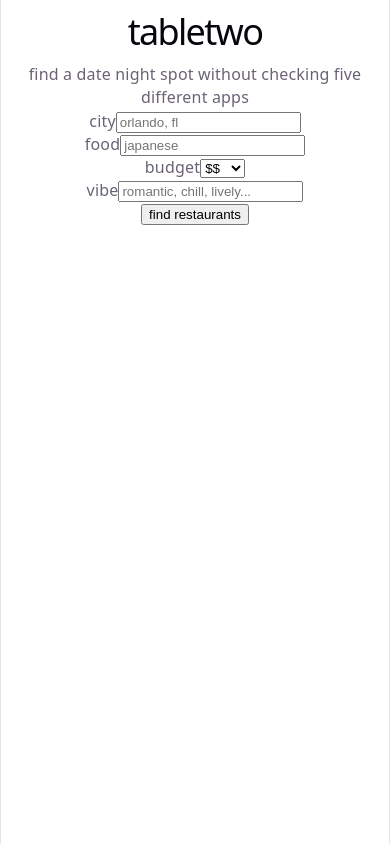
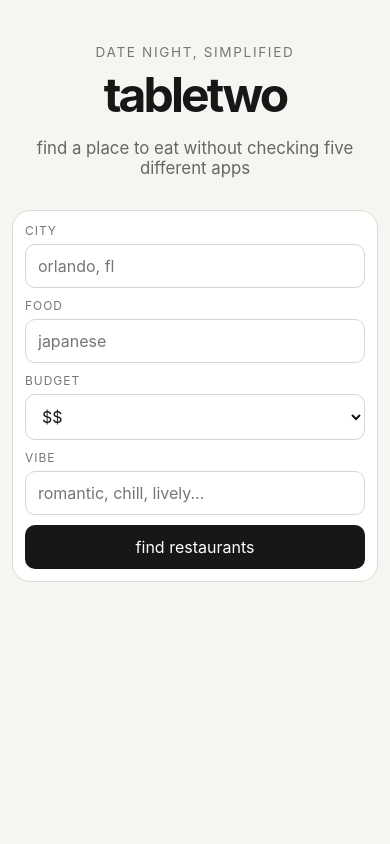
Before and after one commit to abnahomm/tabletwo, a React (Vite) app in the folder frontend/: page / in a window 390 px wide. Built offline with nearby package versions, Linux system fonts and the light colour scheme.

Commit message:
redesign restaurant search interface

```diff
--- a/frontend/src/App.css
+++ b/frontend/src/App.css
@@ -1,184 +1,239 @@
-.counter {
-  font-size: 16px;
-  padding: 5px 10px;
-  border-radius: 5px;
-  color: var(--accent);
-  background: var(--accent-bg);
-  border: 2px solid transparent;
-  transition: border-color 0.3s;
-  margin-bottom: 24px;
+:root {
+  font-family: Inter, system-ui, sans-serif;
+  color: #171717;
+  background: #f7f5f1;
+}
 
-  &:hover {
-    border-color: var(--accent-border);
+* {
+  box-sizing: border-box;
+}
+
+body {
+  margin: 0;
+  min-width: 320px;
+  min-height: 100vh;
+}
+
+button,
+input,
+select {
+  font: inherit;
+}
+
+.page {
+  width: min(1100px, calc(100% - 40px));
+  margin: 0 auto;
+  padding: 72px 0;
+}
+
+.hero {
+  max-width: 760px;
+  margin: 0 auto 72px;
+  text-align: center;
+}
+
+.eyebrow {
+  margin: 0 0 12px;
+  font-size: 0.85rem;
+  letter-spacing: 0.12em;
+  text-transform: uppercase;
+  color: #777;
+}
+
+.hero h1 {
+  margin: 0;
+  font-size: clamp(3rem, 8vw, 5.8rem);
+  line-height: 0.95;
+  letter-spacing: -0.06em;
+}
+
+.subtitle {
+  margin: 20px auto 32px;
+  max-width: 520px;
+  color: #666;
+  font-size: 1.05rem;
+}
+
+.search-form {
+  display: grid;
+  grid-template-columns: 1.3fr 1fr 0.7fr 1.3fr auto;
+  gap: 10px;
+  align-items: end;
+  padding: 12px;
+  background: white;
+  border: 1px solid #dedbd5;
+  border-radius: 18px;
+}
+
+.field {
+  display: flex;
+  flex-direction: column;
+  gap: 6px;
+  text-align: left;
+}
+
+.field label {
+  font-size: 0.75rem;
+  color: #777;
+  text-transform: uppercase;
+  letter-spacing: 0.08em;
+}
+
+.field input,
+.field select {
+  width: 100%;
+  padding: 11px 12px;
+  border: 1px solid #d8d5cf;
+  border-radius: 10px;
+  background: #fff;
+  color: #171717;
+  outline: none;
+}
+
+.field input:focus,
+.field select:focus {
+  border-color: #8e8a84;
+}
+
+.search-button {
+  border: 0;
+  border-radius: 10px;
+  padding: 12px 18px;
+  background: #171717;
+  color: white;
+  cursor: pointer;
+  white-space: nowrap;
+}
+
+.search-button:hover {
+  background: #2d2d2d;
+}
+
+.error {
+  margin-top: 16px;
+  color: #a13c3c;
+}
+
+.results {
+  padding-bottom: 40px;
+}
+
+.results-heading {
+  display: flex;
+  align-items: end;
+  justify-content: space-between;
+  gap: 20px;
+  margin-bottom: 18px;
+}
+
+.results-heading h2 {
+  margin: 0;
+  font-size: 1.8rem;
+}
+
+.results-heading p {
+  margin: 0;
+  color: #777;
+}
+
+.restaurant-grid {
+  display: grid;
+  grid-template-columns: repeat(2, minmax(0, 1fr));
+  gap: 14px;
+}
+
+.restaurant-card {
+  padding: 22px;
+  background: white;
+  border: 1px solid #dedbd5;
+  border-radius: 16px;
+}
+
+.card-top {
+  display: flex;
+  justify-content: space-between;
+  gap: 16px;
+  align-items: flex-start;
+}
+
+.restaurant-card h3 {
+  margin: 0 0 6px;
+  font-size: 1.25rem;
+}
+
+.meta,
+.address {
+  margin: 0;
+  color: #666;
+}
+
+.address {
+  margin-top: 14px;
+  line-height: 1.5;
+}
+
+.score {
+  min-width: 40px;
+  height: 40px;
+  display: grid;
+  place-items: center;
+  border-radius: 50%;
+  border: 1px solid #cfcac2;
+  font-weight: 700;
+}
+
+.reasons {
+  display: flex;
+  flex-wrap: wrap;
+  gap: 8px;
+  margin: 18px 0;
+}
+
+.reasons span {
+  padding: 6px 9px;
+  border-radius: 999px;
+  background: #f1eee9;
+  font-size: 0.8rem;
+  color: #57534e;
+}
+
+.yelp-link {
+  display: inline-block;
+  color: #171717;
+  font-weight: 600;
+  text-decoration: none;
+  border-bottom: 1px solid #171717;
+}
+
+.yelp-link:hover {
+  opacity: 0.65;
+}
+
+@media (max-width: 850px) {
+  .search-form {
+    grid-template-columns: 1fr 1fr;
   }
-  &:focus-visible {
-    outline: 2px solid var(--accent);
-    outline-offset: 2px;
+
+  .search-button {
+    grid-column: 1 / -1;
+  }
+
+  .restaurant-grid {
+    grid-template-columns: 1fr;
   }
 }
 
-.hero {
-  position: relative;
-
-  .base,
-  .framework,
-  .vite {
-    inset-inline: 0;
-    margin: 0 auto;
+@media (max-width: 560px) {
+  .page {
+    width: min(100% - 24px, 1100px);
+    padding-top: 44px;
   }
 
-  .base {
-    width: 170px;
-    position: relative;
-    z-index: 0;
+  .search-form {
+    grid-template-columns: 1fr;
   }
 
-  .framework,
-  .vite {
-    position: absolute;
-  }
-
-  .framework {
-    z-index: 1;
-    top: 34px;
-    height: 28px;
-    transform: perspective(2000px) rotateZ(300deg) rotateX(44deg) rotateY(39deg)
-      scale(1.4);
-  }
-
-  .vite {
-    z-index: 0;
-    top: 107px;
-    height: 26px;
-    width: auto;
-    transform: perspective(2000px) rotateZ(300deg) rotateX(40deg) rotateY(39deg)
-      scale(0.8);
+  .restaurant-grid {
+    grid-template-columns: 1fr;
   }
 }
-
-#center {
-  display: flex;
-  flex-direction: column;
-  gap: 25px;
-  place-content: center;
-  place-items: center;
-  flex-grow: 1;
-
-  @media (max-width: 1024px) {
-    padding: 32px 20px 24px;
-    gap: 18px;
-  }
-}
-
-#next-steps {
-  display: flex;
-  border-top: 1px solid var(--border);
-  text-align: left;
-
-  & > div {
-    flex: 1 1 0;
-    padding: 32px;
-    @media (max-width: 1024px) {
-      padding: 24px 20px;
-    }
-  }
-
-  .icon {
-    margin-bottom: 16px;
-    width: 22px;
-    height: 22px;
-  }
-
-  @media (max-width: 1024px) {
-    flex-direction: column;
-    text-align: center;
-  }
-}
-
-#docs {
-  border-right: 1px solid var(--border);
-
-  @media (max-width: 1024px) {
-    border-right: none;
-    border-bottom: 1px solid var(--border);
-  }
-}
-
-#next-steps ul {
-  list-style: none;
-  padding: 0;
-  display: flex;
-  gap: 8px;
-  margin: 32px 0 0;
-
-  .logo {
-    height: 18px;
-  }
-
-  a {
-    color: var(--text-h);
-    font-size: 16px;
-    border-radius: 6px;
-    background: var(--social-bg);
-    display: flex;
-    padding: 6px 12px;
-    align-items: center;
-    gap: 8px;
-    text-decoration: none;
-    transition: box-shadow 0.3s;
-
-    &:hover {
-      box-shadow: var(--shadow);
-    }
-    .button-icon {
-      height: 18px;
-      width: 18px;
-    }
-  }
-
-  @media (max-width: 1024px) {
-    margin-top: 20px;
-    flex-wrap: wrap;
-    justify-content: center;
-
-    li {
-      flex: 1 1 calc(50% - 8px);
-    }
-
-    a {
-      width: 100%;
-      justify-content: center;
-      box-sizing: border-box;
-    }
-  }
-}
-
-#spacer {
-  height: 88px;
-  border-top: 1px solid var(--border);
-  @media (max-width: 1024px) {
-    height: 48px;
-  }
-}
-
-.ticks {
-  position: relative;
-  width: 100%;
-
-  &::before,
-  &::after {
-    content: '';
-    position: absolute;
-    top: -4.5px;
-    border: 5px solid transparent;
-  }
-
-  &::before {
-    left: 0;
-    border-left-color: var(--border);
-  }
-  &::after {
-    right: 0;
-    border-right-color: var(--border);
-  }
-}
--- a/frontend/src/App.tsx
+++ b/frontend/src/App.tsx
@@ -1,4 +1,5 @@
 import { useState } from "react";
+import "./App.css";
 
 type Restaurant = {
   name: string;
@@ -53,13 +54,18 @@ function App() {
   }
 
   return (
-    <main>
+    <main className="page">
+      <section className="hero">
+        <p className="eyebrow">date night, simplified</p>
+
         <h1>tabletwo</h1>
 
-      <p>find a date night spot without checking five different apps</p>
+        <p className="subtitle">
+          find a place to eat without checking five different apps
+        </p>
 
-      <form onSubmit={handleSubmit}>
-        <div>
+        <form className="search-form" onSubmit={handleSubmit}>
+          <div className="field">
             <label>city</label>
             <input
               type="text"
@@ -70,7 +76,7 @@ function App() {
             />
           </div>
 
-        <div>
+          <div className="field">
             <label>food</label>
             <input
               type="text"
@@ -81,7 +87,7 @@ function App() {
             />
           </div>
 
-        <div>
+          <div className="field">
             <label>budget</label>
             <select
               value={maxPrice}
@@ -93,7 +99,7 @@ function App() {
             </select>
           </div>
 
-        <div>
+          <div className="field">
             <label>vibe</label>
             <input
               type="text"
@@ -104,33 +110,45 @@ function App() {
             />
           </div>
 
-        <button type="submit">
+          <button type="submit" className="search-button">
             {loading ? "searching..." : "find restaurants"}
           </button>
         </form>
 
-      {error && <p>{error}</p>}
+        {error && <p className="error">{error}</p>}
+      </section>
 
-      <section>
+      {restaurants.length > 0 && (
+        <section className="results">
+          <div className="results-heading">
+            <h2>your matches</h2>
+            <p>{restaurants.length} restaurants found</p>
+          </div>
+
+          <div className="restaurant-grid">
             {restaurants.map((restaurant) => (
-          <article key={restaurant.yelp_url}>
-            <h2>{restaurant.name}</h2>
+              <article className="restaurant-card" key={restaurant.yelp_url}>
+                <div className="card-top">
+                  <div>
+                    <h3>{restaurant.name}</h3>
+                    <p className="meta">
+                      {restaurant.rating} ★ · {restaurant.price}
+                    </p>
+                  </div>
 
-            <p>
-              {restaurant.rating} stars · {restaurant.price}
-            </p>
+                  <span className="score">{restaurant.score}</span>
+                </div>
 
-            <p>{restaurant.address}</p>
+                <p className="address">{restaurant.address}</p>
 
-            <p>match score: {restaurant.score}</p>
-
-            <ul>
+                <div className="reasons">
                   {restaurant.reasons.map((reason) => (
-                <li key={reason}>{reason}</li>
+                    <span key={reason}>{reason}</span>
                   ))}
-            </ul>
+                </div>
 
                 <a
+                  className="yelp-link"
                   href={restaurant.yelp_url}
                   target="_blank"
                   rel="noreferrer"
@@ -139,7 +157,9 @@ function App() {
                 </a>
               </article>
             ))}
+          </div>
         </section>
+      )}
     </main>
   );
 }
--- a/frontend/src/index.css
+++ b/frontend/src/index.css
@@ -1,111 +1,3 @@
-:root {
-  --text: #6b6375;
-  --text-h: #08060d;
-  --bg: #fff;
-  --border: #e5e4e7;
-  --code-bg: #f4f3ec;
-  --accent: #aa3bff;
-  --accent-bg: rgba(170, 59, 255, 0.1);
-  --accent-border: rgba(170, 59, 255, 0.5);
-  --social-bg: rgba(244, 243, 236, 0.5);
-  --shadow:
-    rgba(0, 0, 0, 0.1) 0 10px 15px -3px, rgba(0, 0, 0, 0.05) 0 4px 6px -2px;
-
-  --sans: system-ui, 'Segoe UI', Roboto, sans-serif;
-  --heading: system-ui, 'Segoe UI', Roboto, sans-serif;
-  --mono: ui-monospace, Consolas, monospace;
-
-  font: 18px/145% var(--sans);
-  letter-spacing: 0.18px;
-  color-scheme: light dark;
-  color: var(--text);
-  background: var(--bg);
-  font-synthesis: none;
-  text-rendering: optimizeLegibility;
-  -webkit-font-smoothing: antialiased;
-  -moz-osx-font-smoothing: grayscale;
-
-  @media (max-width: 1024px) {
-    font-size: 16px;
-  }
+html {
+  background: #f7f5f1;
 }
-
-@media (prefers-color-scheme: dark) {
-  :root {
-    --text: #9ca3af;
-    --text-h: #f3f4f6;
-    --bg: #16171d;
-    --border: #2e303a;
-    --code-bg: #1f2028;
-    --accent: #c084fc;
-    --accent-bg: rgba(192, 132, 252, 0.15);
-    --accent-border: rgba(192, 132, 252, 0.5);
-    --social-bg: rgba(47, 48, 58, 0.5);
-    --shadow:
-      rgba(0, 0, 0, 0.4) 0 10px 15px -3px, rgba(0, 0, 0, 0.25) 0 4px 6px -2px;
-  }
-
-  #social .button-icon {
-    filter: invert(1) brightness(2);
-  }
-}
-
-#root {
-  width: 1126px;
-  max-width: 100%;
-  margin: 0 auto;
-  text-align: center;
-  border-inline: 1px solid var(--border);
-  min-height: 100svh;
-  display: flex;
-  flex-direction: column;
-  box-sizing: border-box;
-}
-
-body {
-  margin: 0;
-}
-
-h1,
-h2 {
-  font-family: var(--heading);
-  font-weight: 500;
-  color: var(--text-h);
-}
-
-h1 {
-  font-size: 56px;
-  letter-spacing: -1.68px;
-  margin: 32px 0;
-  @media (max-width: 1024px) {
-    font-size: 36px;
-    margin: 20px 0;
-  }
-}
-h2 {
-  font-size: 24px;
-  line-height: 118%;
-  letter-spacing: -0.24px;
-  margin: 0 0 8px;
-  @media (max-width: 1024px) {
-    font-size: 20px;
-  }
-}
-p {
-  margin: 0;
-}
-
-code,
-.counter {
-  font-family: var(--mono);
-  display: inline-flex;
-  border-radius: 4px;
-  color: var(--text-h);
-}
-
-code {
-  font-size: 15px;
-  line-height: 135%;
-  padding: 4px 8px;
-  background: var(--code-bg);
-}
```
Also changed, not shown: 1 other file (tests, documents, lock files or other folders). Lines whose indentation alone changed are shown as unchanged.
